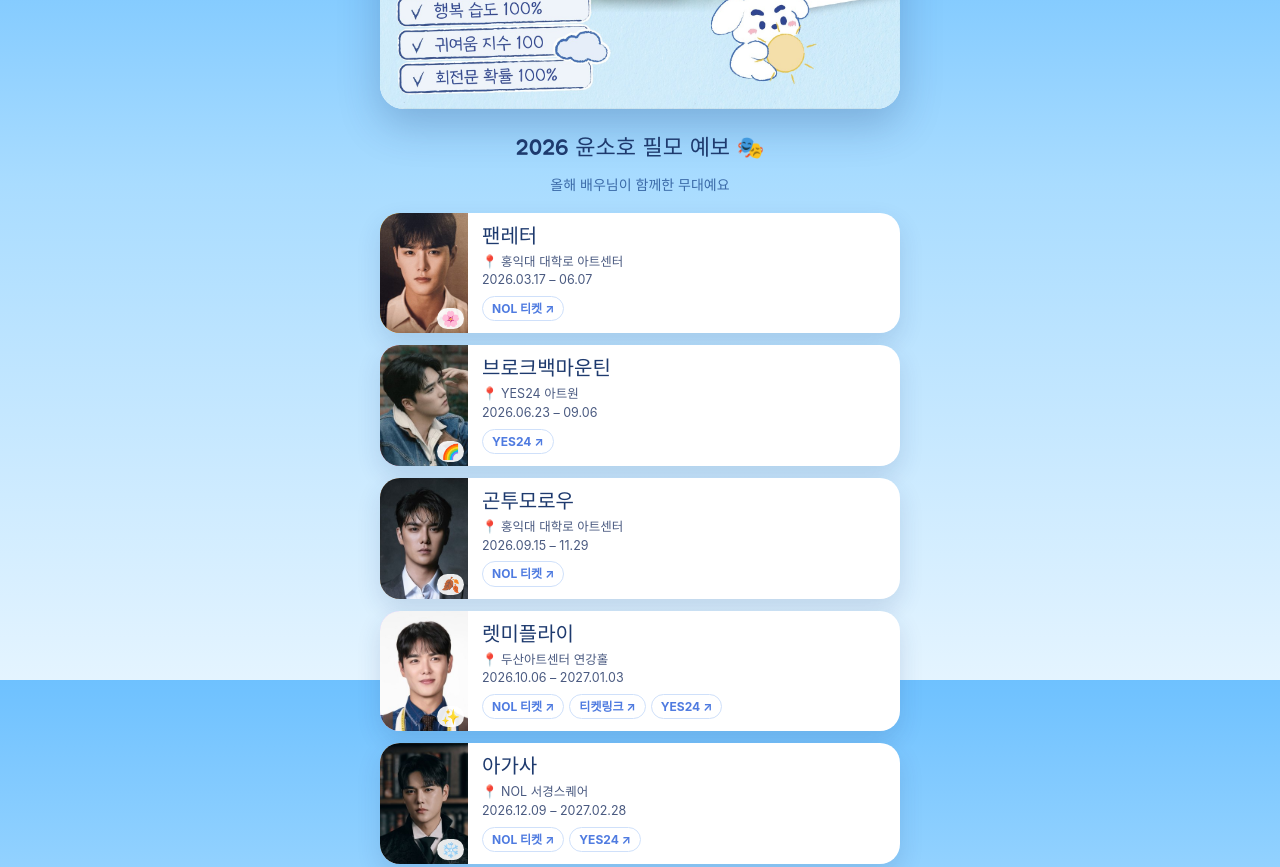
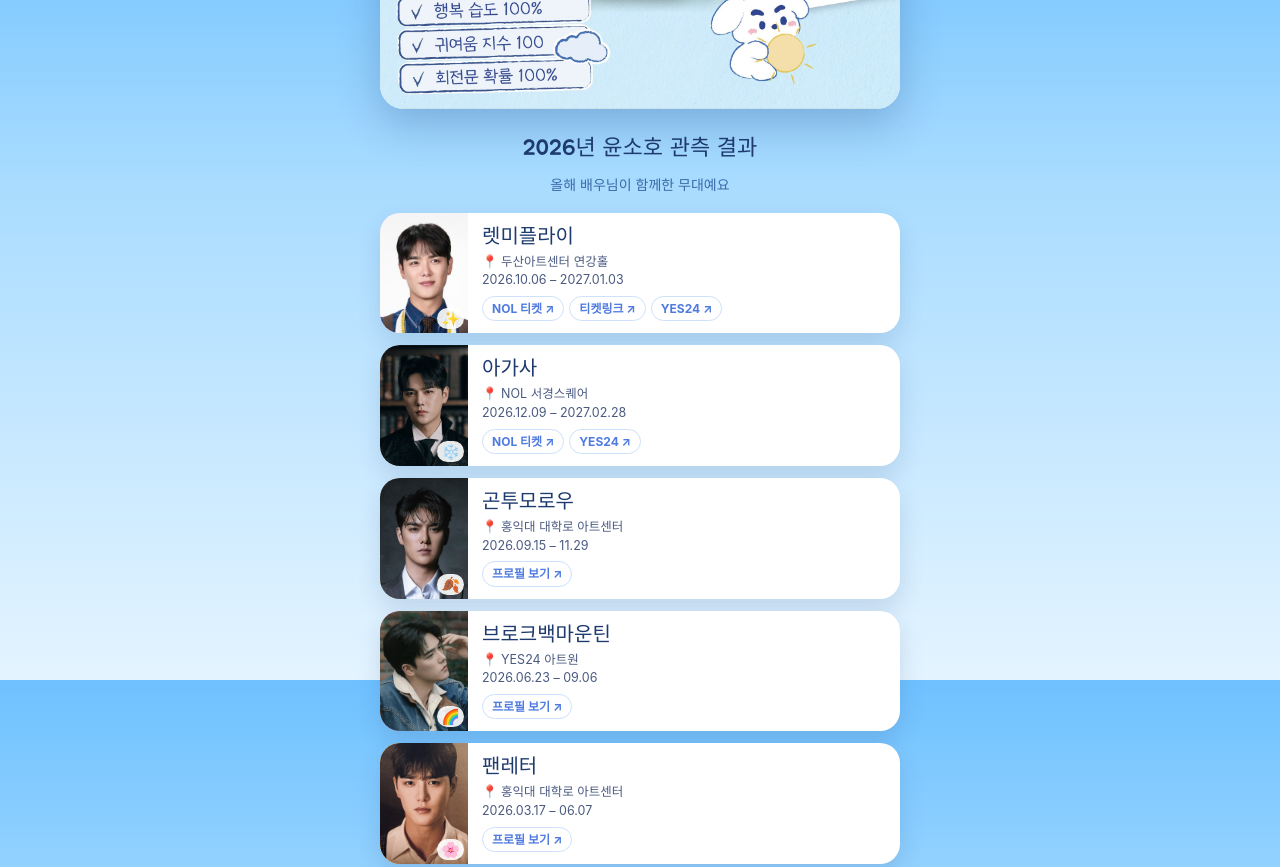
Before and after one commit to 2026-sohoday/soho-day, a plain HTML site: page index.html in a window 1280 px wide. Shown: the part 920-1787 px from the top of the page. Drawn offline with Linux system fonts and the light colour scheme; no server answers; a web font is replaced by a local one.

Commit message:
Add files via upload

```diff
--- a/index.html
+++ b/index.html
@@ -223,7 +223,7 @@ input:disabled::placeholder{color:#9AA6C0}
   <!-- ① 2026 필모 -->
   <section class="step" id="s1" aria-labelledby="t1">
     <figure class="banner" id="banner" hidden><img id="bannerImg" alt="윤소호 데뷔 15주년 축하 배너"></figure>
-    <h2 class="step-title" id="t1">2026 윤소호 필모 예보 🎭</h2>
+    <h2 class="step-title" id="t1">2026년 윤소호 관측 결과</h2>
     <p class="step-sub">올해 배우님이 함께한 무대예요</p>
     <div class="filmo" id="filmo"></div>
     <button class="cta" id="goMap" type="button">축하 예보 보내러 가기 ☀️</button>
@@ -311,19 +311,19 @@ input:disabled::placeholder{color:#9AA6C0}
     <div class="wx-body">
       <p class="to">To. 윤소호</p>
       <div class="picked"><b id="pickedName">📍 공연장</b><button type="button" data-go="2">바꾸기</button></div>
-      <div class="field"><label for="name">트위터 아이디</label><input id="name" maxlength="20" placeholder="개인정보 수집에 동의하면 입력할 수 있어요" autocomplete="off" autocapitalize="off" spellcheck="false" disabled></div>
+      <div class="field"><label for="name">X (구 트위터) 아이디</label><input id="name" maxlength="20" placeholder="개인정보 수집에 동의하면 입력할 수 있어요" autocomplete="off" autocapitalize="off" spellcheck="false" disabled></div>
       <div class="consent">
         <label class="agree"><input type="checkbox" id="agree"><span><span class="req">[선택]</span> 개인정보 수집·이용에 동의합니다</span></label>
         <details>
           <summary>내용 보기</summary>
           <dl>
-            <dt>수집 항목</dt><dd>트위터 아이디</dd>
+            <dt>수집 항목</dt><dd>X (구 트위터) 아이디</dd>
             <dt>수집 목적</dt><dd>윤소호 배우님 15주년 축하 이벤트 참가 및 당첨자 안내</dd>
             <dt>보유 기간</dt><dd><b>2026년 12월 31일까지 보관 후 파기 (미당첨자의 아이디는 즉시 파기합니다.)</b></dd>
             <dd class="note">동의를 거부할 수 있으며, 동의하지 않으면 축하 이벤트 참가 및 당첨이 어려울 수 있습니다.</dd>
           </dl>
         </details>
-        <p class="consent-hint" id="hint">동의하지 않아도 축하 메시지는 보낼 수 있어요. 이 경우 트위터 아이디는 수집하지 않아요.</p>
+        <p class="consent-hint" id="hint">축하메시지 작성 이벤트 참가하기 위해서는 X (구 트위터) 아이디 수집 동의가 필요해요. 동의하시면 이벤트에 참가하실 수 있어요. 동의하지 않고 메시지만 남기는 것도 가능해요</p>
       </div>
       <div class="field"><label for="msg">축하 메시지</label><textarea id="msg" maxlength="500" placeholder="데뷔 15주년 진심으로 축하드려요!"></textarea></div>
       <div class="row">
@@ -354,7 +354,7 @@ input:disabled::placeholder{color:#9AA6C0}
     <div class="closed-body">
       <p class="big">윤소호 배우님 데뷔 15주년<br>축하 이벤트가 종료되었어요</p>
       <p>보내주신 따뜻한 축하 예보는<br>배우님께 소중히 전해드릴게요.</p>
-      <p>당첨자분들께는 동의해 주신 트위터 아이디로<br>개별 안내드릴 예정이에요.</p>
+      <p>당첨자분들께는 동의해 주신 X (구 트위터) 아이디로<br>개별 안내드릴 예정이에요.</p>
       <p class="thanks">함께 축하해 주셔서 고마워요 💛<br>앞으로의 날들도 늘 맑음이길 ☀️</p>
     </div>
   </div>
@@ -409,7 +409,7 @@ function syncAgree(){
   $('name').disabled=!agreed;
   if(!agreed)$('name').value='';
   $('name').placeholder=agreed?'@아이디':'개인정보 수집에 동의하면 입력할 수 있어요';
-  $('hint').textContent=agreed?'이벤트 당첨 안내를 위해 트위터 아이디를 입력해 주세요.':'동의하지 않아도 축하 메시지는 보낼 수 있어요. 이 경우 트위터 아이디는 수집하지 않아요.';
+
   if(agreed)$('name').focus();
   check();
 }
@@ -444,14 +444,30 @@ const V={
   doosan:{name:'두산아트센터 연강홀',work:'렛미플라이',img:'letme.jpg',x:35.4,y:86.8,side:'R',link:''}
 };
 // ★ 2026 필모. venue는 지도 공연장 키(podoal/nol/hongik/doosan), link는 작품 페이지 주소예요.
-// ★ 작품별 예매처 링크. links에 {label:'예매처 이름',url:'주소'}를 추가하면 버튼이 늘어나요.
+// ★ 작품별 링크. 공연 중·예정이면 links(예매처)가, end(종료일)가 지나면 profile(프로필 보기)이 나와요.
 const FILMO=[
-  {title:'팬레터',venue:'hongik',period:'2026.03.17 – 06.07',w:'gold',links:[{label:'NOL 티켓',url:'https://nol.yanolja.com/ticket/products/26001565'}]},
-  {title:'브로크백마운틴',venue:'artone',period:'2026.06.23 – 09.06',w:'pink',links:[{label:'YES24',url:'https://ticket.yes24.com/perf/58538'}]},
-  {title:'곤투모로우',venue:'hongik2',period:'2026.09.15 – 11.29',w:'sky',links:[{label:'NOL 티켓',url:'https://nol.yanolja.com/ticket/products/26011520'}]},
-  {title:'렛미플라이',venue:'doosan',period:'2026.10.06 – 2027.01.03',w:'lilac',links:[{label:'NOL 티켓',url:'https://nol.yanolja.com/ticket/products/26012259'},{label:'티켓링크',url:'https://www.ticketlink.co.kr/product/65165'},{label:'YES24',url:'https://ticket.yes24.com/Perf/59852'}]},
-  {title:'아가사',venue:'nol',period:'2026.12.09 – 2027.02.28',w:'snow',links:[{label:'NOL 티켓',url:'https://nol.yanolja.com/ticket/products/26015729'},{label:'YES24',url:'https://ticket.yes24.com/Perf/60940'}]}
+  {title:'렛미플라이',venue:'doosan',period:'2026.10.06 – 2027.01.03',end:'2027-01-03',w:'lilac',
+   profile:'',
+   links:[{label:'NOL 티켓',url:'https://nol.yanolja.com/ticket/products/26012259'},{label:'티켓링크',url:'https://www.ticketlink.co.kr/product/65165'},{label:'YES24',url:'https://ticket.yes24.com/Perf/59852'}]},
+  {title:'아가사',venue:'nol',period:'2026.12.09 – 2027.02.28',end:'2027-02-28',w:'snow',
+   profile:'',
+   links:[{label:'NOL 티켓',url:'https://nol.yanolja.com/ticket/products/26015729'},{label:'YES24',url:'https://ticket.yes24.com/Perf/60940'}]},
+  {title:'곤투모로우',venue:'hongik2',period:'2026.09.15 – 11.29',end:'2026-11-29',w:'sky',
+   profile:'https://x.com/page1company/status/2085245249111441417',
+   links:[]},
+  {title:'브로크백마운틴',venue:'artone',period:'2026.06.23 – 09.06',end:'2026-09-06',w:'pink',
+   profile:'https://x.com/newpro_bm/status/2059817393405452320',
+   links:[{label:'YES24',url:'https://ticket.yes24.com/perf/58538'}]},
+  {title:'팬레터',venue:'hongik',period:'2026.03.17 – 06.07',end:'2026-06-07',w:'gold',
+   profile:'https://x.com/livecorp2011/status/2018840928258240818',
+   links:[{label:'NOL 티켓',url:'https://nol.yanolja.com/ticket/products/26001565'}]}
 ];
+function filmLinks(f){
+  const ended=f.end&&Date.now()>new Date(f.end+'T23:59:59+09:00').getTime();
+  if(ended&&f.profile)return [{label:'프로필 보기',url:f.profile}];
+  const t=(f.links||[]).filter(l=>l.url);
+  return t.length?t:(f.profile?[{label:'프로필 보기',url:f.profile}]:[]);
+}
 const WN={gold:'봄',pink:'여름 무지개',sky:'가을',lilac:'겨울밤',snow:'첫눈'};
 let venue=null, mapData=[];
 
@@ -529,7 +545,7 @@ FILMO.forEach(f=>{
   el.querySelector('.ft').textContent=f.title;
   el.querySelector('.fm').textContent=(V[f.venue]?'📍 '+V[f.venue].name+'\n':'')+f.period;
   el.querySelector('.fm').style.whiteSpace='pre-line';
-  (f.links||[]).filter(l=>l.url).forEach(l=>{const a=document.createElement('a');a.className='fl';a.href=l.url;a.target='_blank';a.rel='noopener';a.textContent=l.label+' ↗';el.querySelector('.fls').appendChild(a);});
+  filmLinks(f).forEach(l=>{const a=document.createElement('a');a.className='fl';a.href=l.url;a.target='_blank';a.rel='noopener';a.textContent=l.label+' ↗';el.querySelector('.fls').appendChild(a);});
   $('filmo').appendChild(el);
 });
 
```
